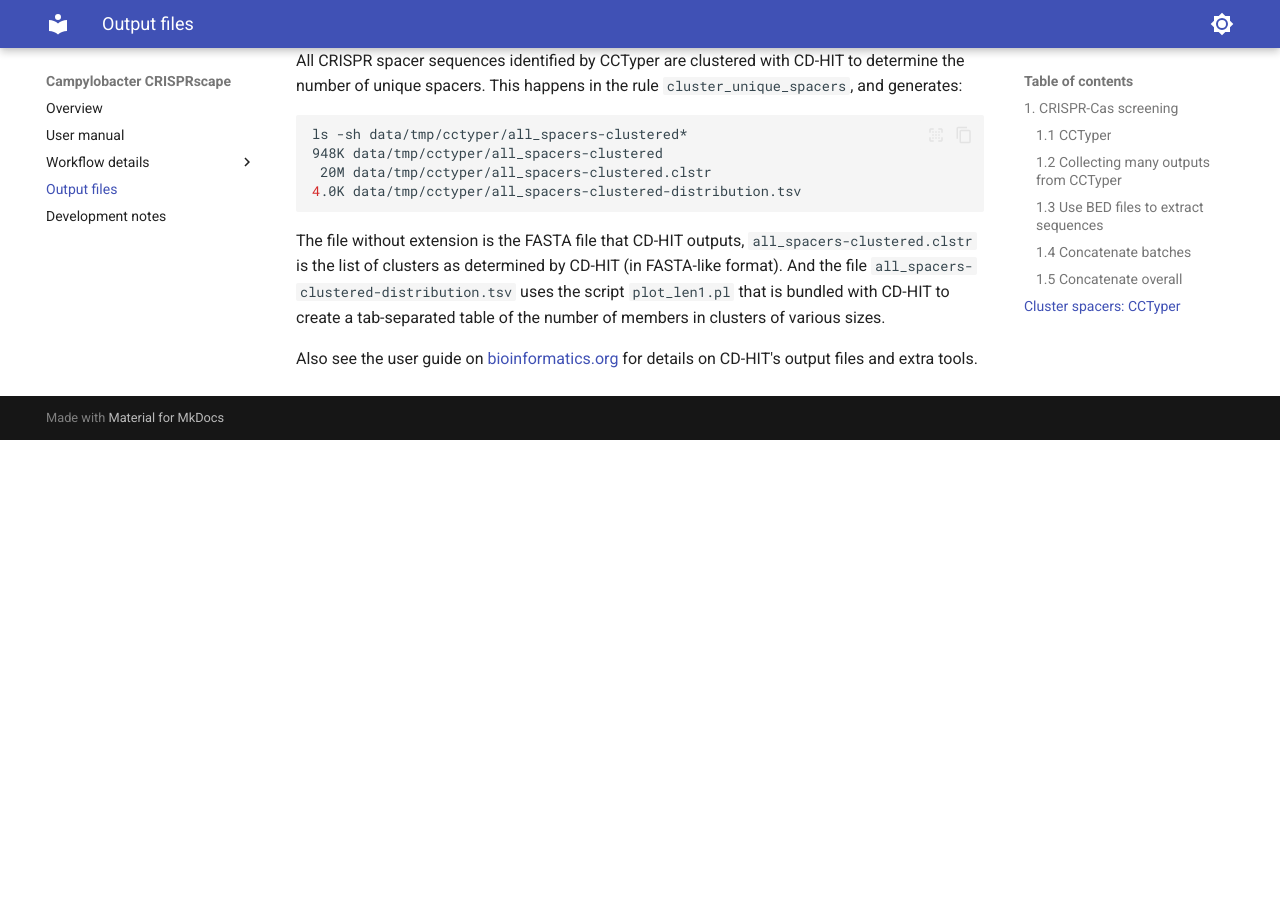
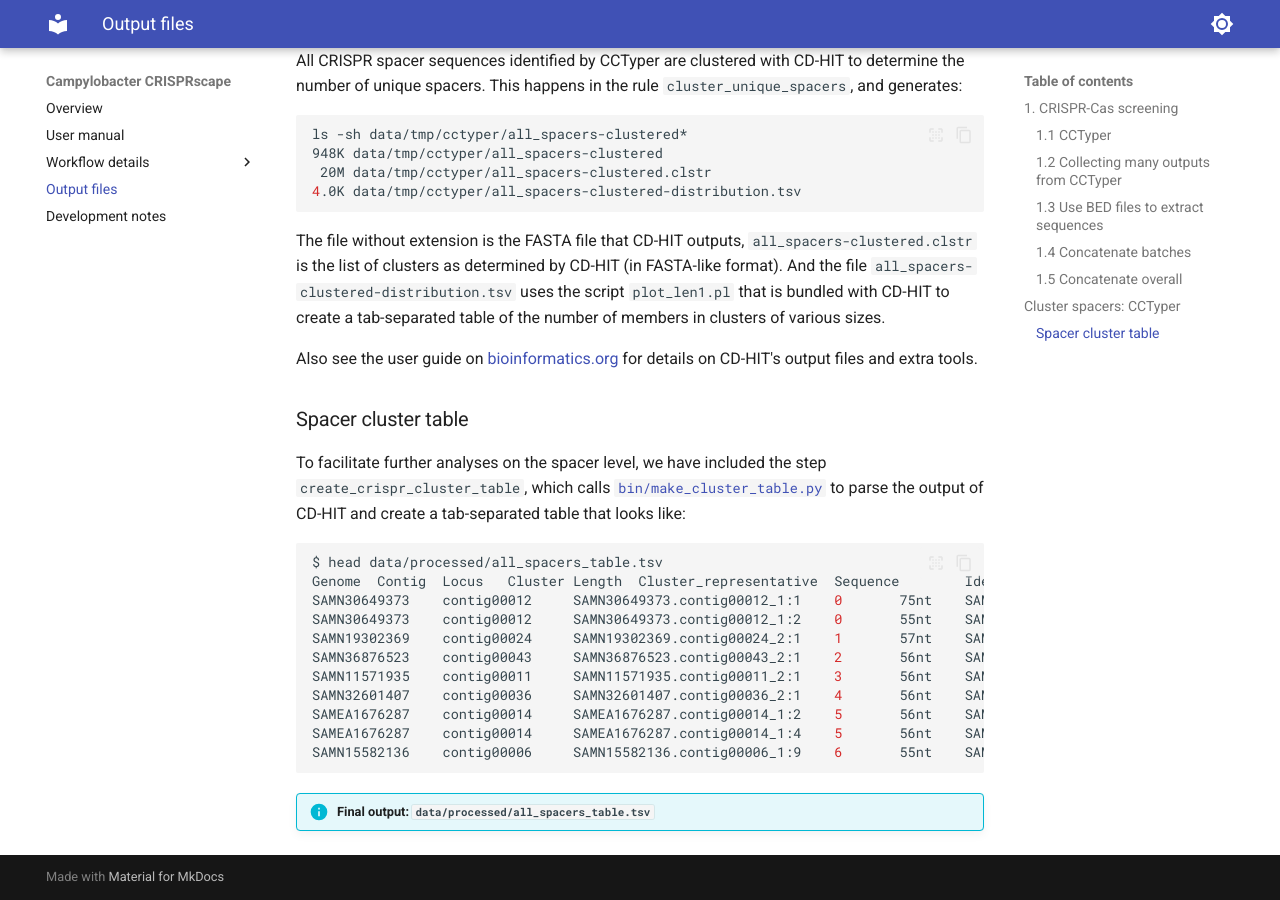
Before and after one commit to UtrechtUniversity/campylobacter-crisprscape, an MkDocs documentation site: the page built from doc/output_files.md, in a window 1280 px wide and 900 px high, scrolled down 2784 px. Built offline with MkDocs 1.6.1 and Material for MkDocs 9.7.7, drawn with Linux system fonts in a browser that asks for light colours; before the commit the page ends 3224 px from its top, so only the background shows below that.

Commit message:
Add data/processed/all_spacers_table.tsv

````diff
--- a/doc/output_files.md
+++ b/doc/output_files.md
@@ -167,3 +167,27 @@ members in clusters of various sizes.
 Also see the user guide on
 [bioinformatics.org](https://www.bioinformatics.org/cd-hit/cd-hit-user-guide)
 for details on CD-HIT's output files and extra tools.
+
+### Spacer cluster table
+
+To facilitate further analyses on the spacer level, we have included the
+step `create_crispr_cluster_table`, which calls
+[`bin/make_cluster_table.py`](https://github.com/UtrechtUniversity/campylobacter-crisprscape/blob/main/bin/make_cluster_table.py)
+to parse the output of CD-HIT and create a tab-separated table that looks
+like:
+
+``` bash
+$ head data/processed/all_spacers_table.tsv
+Genome  Contig  Locus   Cluster Length  Cluster_representative  Sequence        Identity        Strand
+SAMN30649373    contig00012     SAMN30649373.contig00012_1:1    0       75nt    SAMN30649373.contig00012_1:1    TATAGCAGTAAAATAGGCTTTAGAATGTATTTTATAAAAGCGTAAAAAATCAATATTATACCGACATTTTGCGAC     NA      NA
+SAMN30649373    contig00012     SAMN30649373.contig00012_1:2    0       55nt    SAMN30649373.contig00012_1:1    TATAGCAGTAAAATAGGCTTTAGAATGTATTTTATAAAAGCGTAAAAAATCAATA 100.00% +
+SAMN19302369    contig00024     SAMN19302369.contig00024_2:1    1       57nt    SAMN19302369.contig00024_2:1    TATTATATAATATATACTAGTGCATTTTGATAATAATTATCGACTTCAAGTAAAATT       NA      NA
+SAMN36876523    contig00043     SAMN36876523.contig00043_2:1    2       56nt    SAMN36876523.contig00043_2:1    ATGCTTGGCTTTTTTGTAGTATATAGCAATGCTATATATCCTAGTATATACTTAAA        NA      NA
+SAMN11571935    contig00011     SAMN11571935.contig00011_2:1    3       56nt    SAMN11571935.contig00011_2:1    ATAATGGTAAAATAGTCTTTAGAATGTATTTTAAAAAAGCATAAAAAGCTAATATA        NA      NA
+SAMN32601407    contig00036     SAMN32601407.contig00036_2:1    4       56nt    SAMN32601407.contig00036_2:1    ATAATGGTAAAATAGTCTTTAGAATGTATTTTAAATAAACTTAAAAAGCTAATATA        NA      NA
+SAMEA1676287    contig00014     SAMEA1676287.contig00014_1:2    5       56nt    SAMEA1676287.contig00014_1:2    TAGAAAATTTTTTATAAAAAATGTATATTTTTTTACCAAAAAATGAGACAAAAGCA        NA      NA
+SAMEA1676287    contig00014     SAMEA1676287.contig00014_1:4    5       56nt    SAMEA1676287.contig00014_1:2    TAGAAAATTTTTTATAAAAAATGTATATTTTTTTACCAAAAAATGAGACAAAAGCA        100.00% +
+SAMN15582136    contig00006     SAMN15582136.contig00006_1:9    6       55nt    SAMN15582136.contig00006_1:9    CTCAAACTTAGATTTATGGTAAAATTCAAATTCAAATATGACATCTAATAGTGAC NA      NA
+```
+
+!!! info "Final output: `data/processed/all_spacers_table.tsv`"
````
